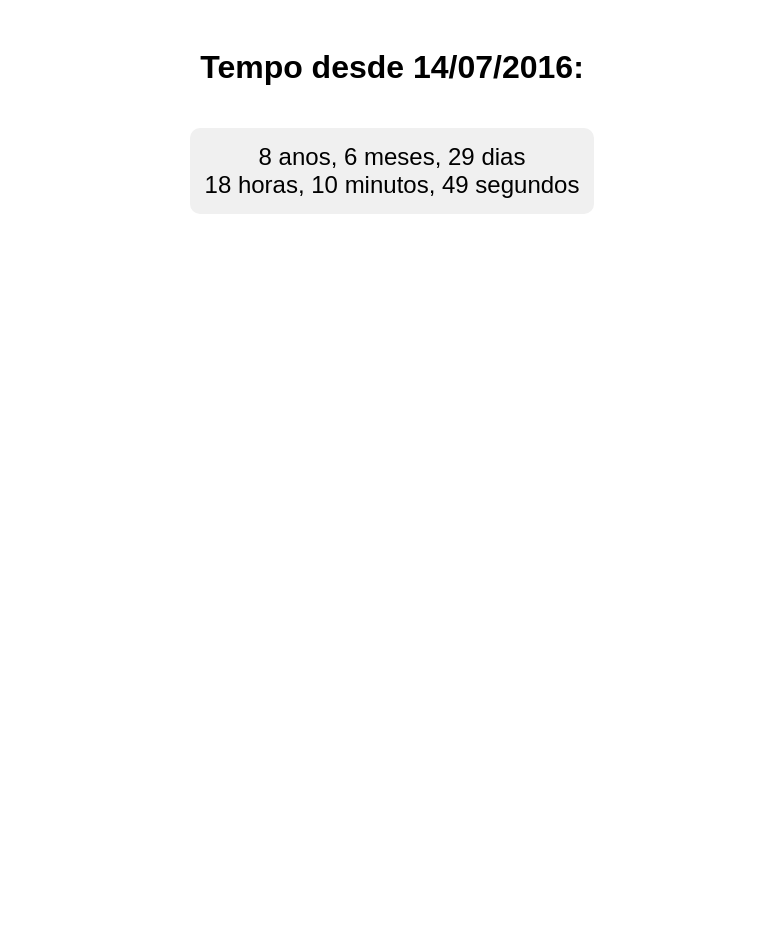
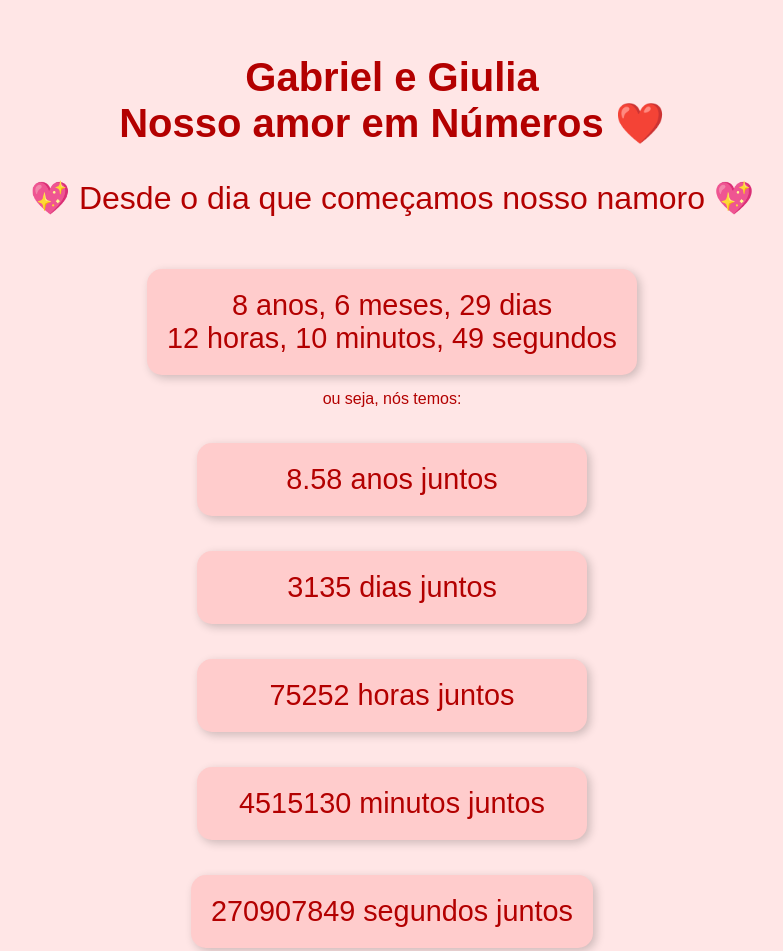
Before and after one commit to lagando/contador, a plain HTML site: page index.html in a window 1280 px wide. Shown: the top 951 px of the page, without its empty margins (248-1031 px from the left). Before the commit the page ends 800 px from the top, so only its background shows below. Drawn offline with Linux system fonts and the light colour scheme.

Commit message:
Update index.html

```diff
--- a/index.html
+++ b/index.html
@@ -1,48 +1,69 @@
 <!DOCTYPE html>
 <html>
 <head>
-    <title>Contador de Tempo</title>
+  <meta charset="utf-8">
+  <title>Nosso Tempo Juntos ❤️</title>
   <style>
     body {
-            font-family: sans-serif;
+      font-family: 'Arial', sans-serif;
       text-align: center;
       padding: 20px;
+      background-color: #ffe6e6;
+      color: #b30000;
     }
-        #contador {
-            font-size: 1.5em;
+    h1 {
+      font-size: 2.5em;
+      margin-bottom: 10px;
+    }
+    .contador-box {
+      font-size: 1.8em;
       margin-top: 20px;
-            padding: 15px;
-            background-color: #f0f0f0;
-            border-radius: 10px;
+      padding: 20px;
+      background-color: #ffcccc;
+      border-radius: 15px;
       display: inline-block;
+      min-width: 350px;
+      box-shadow: 3px 3px 10px rgba(0, 0, 0, 0.2);
+    }
+    .contador-container {
+      display: flex;
+      flex-direction: column;
+      align-items: center;
+      gap: 15px;
+    }
+    .heart {
+      font-size: 2em;
     }
   </style>
 </head>
 <body>
-    <h1>Tempo desde 14/07/2016:</h1>
-    <div id="contador">Carregando...</div>
+  <h1>Gabriel e Giulia <br> Nosso amor em Números ❤️</h1>
+  <p class="heart">💖 Desde o dia que começamos nosso namoro 💖</p>
+  <div class="contador-container">
+    <div id="contador" class="contador-box">Carregando...</div>
+    ou seja, nós temos:
+    <div id="anosDecimal" class="contador-box">Carregando anos...</div>
+    <div id="diasTotais" class="contador-box">Carregando dias totais...</div>
+    <div id="horasTotais" class="contador-box">Carregando horas totais...</div>
+    <div id="minutosTotais" class="contador-box">Carregando minutos totais...</div>
+    <div id="segundosTotais" class="contador-box">Carregando segundos totais...</div>
+    Feito por: Gabriel
+  </div>
 
   <script>
     function calcularDiferenca() {
-            const inicio = new Date(Date.UTC(2016, 6, 14)); // 14 de Julho de 2016 em UTC
-            const agora = new Date();
+      const inicio = new Date("2016-07-14T00:00:00-03:00");
+      const agora = new Date(new Date().toLocaleString("en-US", { timeZone: "America/Sao_Paulo" }));
 
-            // Diferença total em milissegundos
-            let diff = agora - inicio;
+      const diff = agora - inicio;
 
-            // Cálculos baseados em UTC para precisão
-            const startUTC = Date.UTC(inicio.getUTCFullYear(), inicio.getUTCMonth(), inicio.getUTCDate());
-            const nowUTC = Date.UTC(agora.getUTCFullYear(), agora.getUTCMonth(), agora.getUTCDate());
+      let anos = agora.getFullYear() - inicio.getFullYear();
+      let meses = agora.getMonth() - inicio.getMonth();
+      let dias = agora.getDate() - inicio.getDate();
 
-            // Cálculo preciso de anos, meses e dias
-            let anos = agora.getUTCFullYear() - inicio.getUTCFullYear();
-            let meses = agora.getUTCMonth() - inicio.getUTCMonth();
-            let dias = agora.getUTCDate() - inicio.getUTCDate();
-
-            // Ajustes para valores negativos
       if (dias < 0) {
-                const ultimoDiaMesAnterior = new Date(agora.getUTCFullYear(), agora.getUTCMonth(), 0).getUTCDate();
-                dias = ultimoDiaMesAnterior - inicio.getUTCDate() + agora.getUTCDate();
+        const ultimoDiaMesAnterior = new Date(agora.getFullYear(), agora.getMonth(), 0).getDate();
+        dias = ultimoDiaMesAnterior - inicio.getDate() + agora.getDate();
         meses--;
       }
 
@@ -51,29 +72,51 @@
         anos--;
       }
 
-            // Cálculo de horas, minutos e segundos
       const horas = Math.floor((diff % (1000 * 60 * 60 * 24)) / (1000 * 60 * 60));
       const minutos = Math.floor((diff % (1000 * 60 * 60)) / (1000 * 60));
       const segundos = Math.floor((diff % (1000 * 60)) / 1000);
 
+      const totalDias = Math.floor(diff / (1000 * 60 * 60 * 24));
+      const totalHoras = Math.floor(diff / (1000 * 60 * 60));
+      const totalMinutos = Math.floor(diff / (1000 * 60));
+      const totalSegundos = Math.floor(diff / 1000);
+
+      // Cálculo correto dos anos em decimal (com duas casas decimais)
+      const aniversarioUltimoAno = new Date(agora.getFullYear(), inicio.getMonth(), inicio.getDate());
+      if (agora < aniversarioUltimoAno) {
+        aniversarioUltimoAno.setFullYear(aniversarioUltimoAno.getFullYear() - 1);
+      }
+      const diasDesdeUltimoAniversario = Math.floor((agora - aniversarioUltimoAno) / (1000 * 60 * 60 * 24));
+      const diasNoAnoAtual = (agora.getFullYear() % 4 === 0) ? 366 : 365;
+      const anosDecimal = (anos + (diasDesdeUltimoAniversario / diasNoAnoAtual)).toFixed(2);
+
       return {
-                anos: anos,
-                meses: meses,
-                dias: dias,
-                horas: horas,
-                minutos: minutos,
-                segundos: segundos
+        anos,
+        meses,
+        dias,
+        horas,
+        minutos,
+        segundos,
+        totalDias,
+        totalHoras,
+        totalMinutos,
+        totalSegundos,
+        anosDecimal
       };
     }
 
     function atualizarContador() {
       const tempo = calcularDiferenca();
-            const contador = document.getElementById('contador');
-            contador.innerHTML = `${tempo.anos} anos, ${tempo.meses} meses, ${tempo.dias} dias<br>
+
+      document.getElementById('contador').innerHTML = `${tempo.anos} anos, ${tempo.meses} meses, ${tempo.dias} dias<br>
                                                         ${tempo.horas} horas, ${tempo.minutos} minutos, ${tempo.segundos} segundos`;
+      document.getElementById('anosDecimal').innerHTML = `${tempo.anosDecimal} anos juntos`;
+      document.getElementById('diasTotais').innerHTML = `${tempo.totalDias} dias juntos`;
+      document.getElementById('horasTotais').innerHTML = `${tempo.totalHoras} horas juntos`;
+      document.getElementById('minutosTotais').innerHTML = `${tempo.totalMinutos} minutos juntos`;
+      document.getElementById('segundosTotais').innerHTML = `${tempo.totalSegundos} segundos juntos`;
     }
 
-        // Atualiza imediatamente e a cada segundo
     atualizarContador();
     setInterval(atualizarContador, 1000);
   </script>
```
Lines whose indentation alone changed are shown as unchanged.
